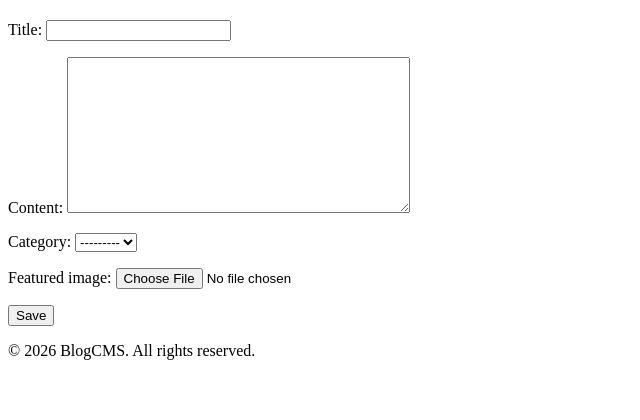
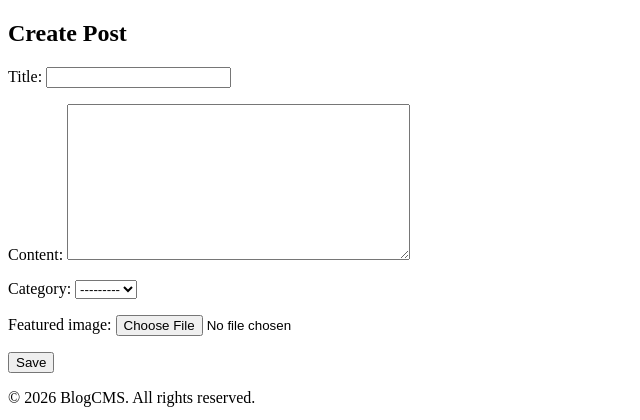
Before and after one commit to ritesharyal666/Texas_101, a Django app: page /post/create/ in a window 1280 px wide. Shown: the part 26-446 px from the top of the page, without its empty margins (0-640 px from the left). Run offline with Django 5.2, Linux system fonts and the light colour scheme; the visitor is signed in with stand-in values (Sample User, id 1); data that the repository does not hold is empty.

Commit message:
Add permission checks for post create/edit/delete and update templates
Gate post create/edit/delete views with login_required and permission_required,
add ownership checks, fix slug collision on edit, and update templates to
match permissions (perms.blog.*) and fix comment author field reference.

```diff
--- a/blog/models.py
+++ b/blog/models.py
@@ -25,7 +25,7 @@ class Post(models.Model):
     def save(self, *args, **kwargs):
         if not self.slug:
             self.slug = slugify(self.title)
-        while Post.objects.filter(slug=self.slug).exists():
+        while Post.objects.exclude(pk=self.pk).filter(slug=self.slug).exists():
             self.slug = f"{self.slug}-{Post.objects.filter(slug__startswith=self.slug).count() + 1}"
         super().save(*args, **kwargs)
 
--- a/blog/templates/blog/base.html
+++ b/blog/templates/blog/base.html
@@ -15,7 +15,9 @@
     <a href="{% url 'contact' %}">Contact</a>
     <a href="{% url 'search' %}">Search</a>
     {% if user.is_authenticated %}
+        {% if perms.blog.add_post %}
         <a href="{% url 'post_create' %}">Create Post</a>
+        {% endif %}
         <span>Hi, {{ user.username }}</span>
         <a href="{% url 'logout' %}">Logout</a>
     {% else %}
--- a/blog/templates/blog/post_create.html
+++ b/blog/templates/blog/post_create.html
@@ -1,6 +1,9 @@
 {% extends 'blog/base.html' %}
+{% block title %}
+<title>{% if post %}Edit Post{% else %}Create Post{% endif %} | BlogCMS</title>
+{% endblock %}
 {% block content %}
-    <h2>{{ title }}</h2>
+    <h2>{% if post %}Edit Post{% else %}Create Post{% endif %}</h2>
     <form method="POST" enctype="multipart/form-data">
         {% csrf_token %}
         {{ form.as_p }}
--- a/blog/views.py
+++ b/blog/views.py
@@ -2,12 +2,13 @@ from django.shortcuts import get_object_or_404, render,redirect
 from django.http import HttpResponse
 from django.contrib.auth import login, logout
 from django.contrib.auth.forms import AuthenticationForm
+from django.contrib.auth.decorators import login_required,permission_required
 
 from blog.forms import CommentForm, PostForm
 from .models import Post
 
 def home_view(request):
-    posts = Post.objects.all()[:4]
+    posts = Post.objects.all().order_by('-created_at')[:4]
     context={
         'posts': posts
     }
@@ -30,7 +31,7 @@ def search_view(request):
     return render(request,'blog/search.html',context=context)
 
 def post_list_view(request):
-    posts = Post.objects.all()
+    posts = Post.objects.all().order_by('-created_at')
     context={
         'posts':posts
     }
@@ -63,9 +64,10 @@ def user_logout_view(request):
     return redirect('home')
 
 
+@login_required
+@permission_required('blog.add_post', raise_exception=True)
 def post_create_view(request):
-    if not request.user.is_authenticated:
-        return redirect('login')
+
     if request.method == 'POST':
         form = PostForm(request.POST, request.FILES)
         if form.is_valid():
@@ -77,17 +79,16 @@ def post_create_view(request):
         form = PostForm()
     return render(request, 'blog/post_create.html', context={'form': form})
 
+@login_required
+@permission_required('blog.change_post', raise_exception=True)
 def post_edit_view(request, slug):
-    if not request.user.is_authenticated:
-        return redirect('login')
     post = Post.objects.get(slug=slug)
+    if post.author != request.user:
+        return HttpResponse("You are not authorized to edit this post.", status=403)
     if request.method == 'POST':
-        post.title = request.POST.get('title')
-        post.content = request.POST.get('content')
-        post.category_id = request.POST.get('category')
-        if 'featured_image' in request.FILES:
-            post.featured_image = request.FILES['featured_image']
-        post.save()
+       form = PostForm(request.POST, request.FILES, instance=post)
+       if form.is_valid():
+        form.save()
         return redirect('post_detail', slug=post.slug)
     context = {
         'post': post,
@@ -95,10 +96,13 @@ def post_edit_view(request, slug):
     }
     return render(request, 'blog/post_create.html', context=context)
 
+@login_required
+@permission_required('blog.delete_post', raise_exception=True)
 def post_delete_view(request, slug):
-    if not request.user.is_authenticated:
-        return redirect('login')
+
     post = Post.objects.get(slug=slug)
+    if post.author != request.user:
+        return HttpResponse("You are not authorized to delete this post.", status=403)
     if request.method == 'POST':
         post.delete()
         return redirect('home')
@@ -107,6 +111,7 @@ def post_delete_view(request, slug):
     }
     return render(request, 'blog/post_confirm_delete.html', context=context)
 
+@login_required
 def add_comment_view(request, slug):
     post = get_object_or_404(Post, slug=slug)
     if request.method == 'POST':
@@ -114,6 +119,6 @@ def add_comment_view(request, slug):
         if form.is_valid():
             comment = form.save(commit=False)
             comment.post = post
-            comment.author = request.user
+            comment.user = request.user
             comment.save()
     return redirect('post_detail', slug=post.slug)
--- a/blogcms/settings.py
+++ b/blogcms/settings.py
@@ -119,3 +119,6 @@ STATIC_URL = 'static/'
 
 MEDIA_URL = '/media/'
 MEDIA_ROOT = BASE_DIR / 'media'
+
+LOGIN_URL = 'login'
+LOGIN_REDIRECT_URL = 'home'
```
Also changed, not shown: blog/templates/blog/post_detail.html (+8 -3 lines).
